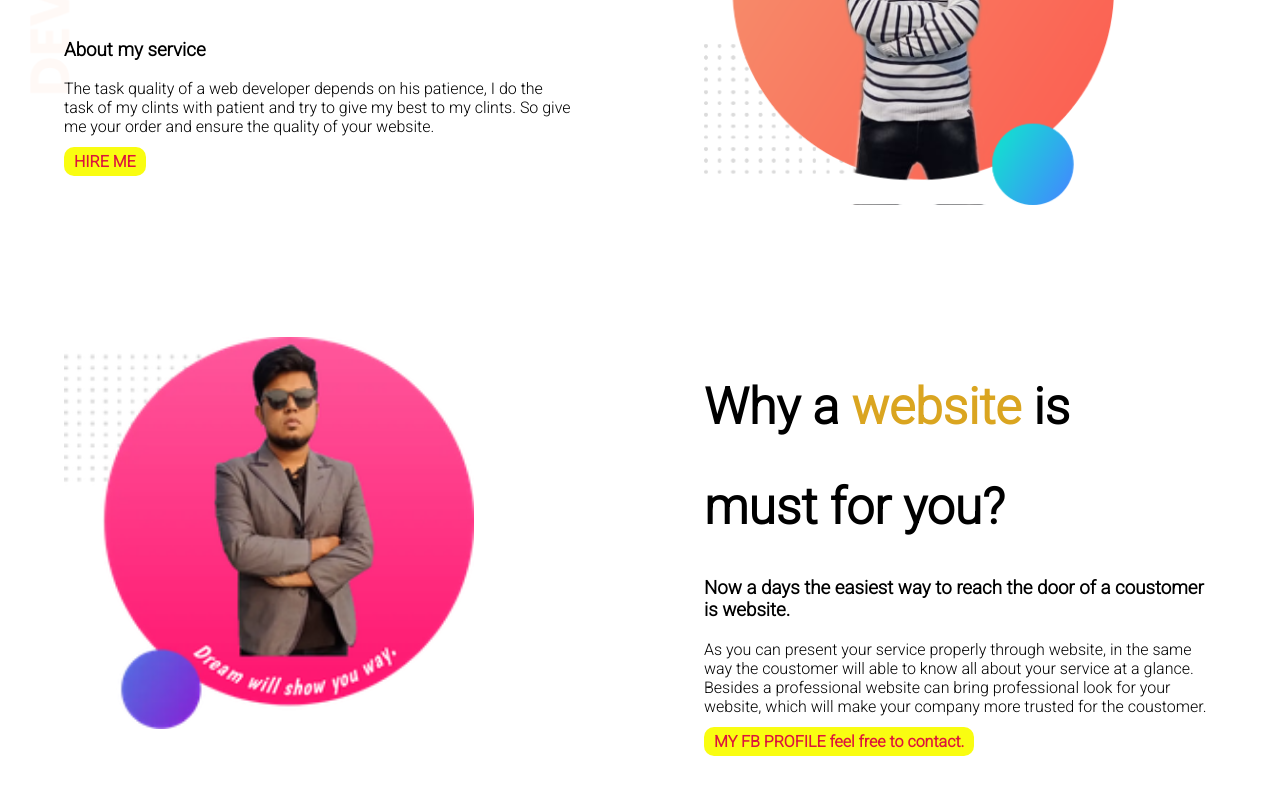
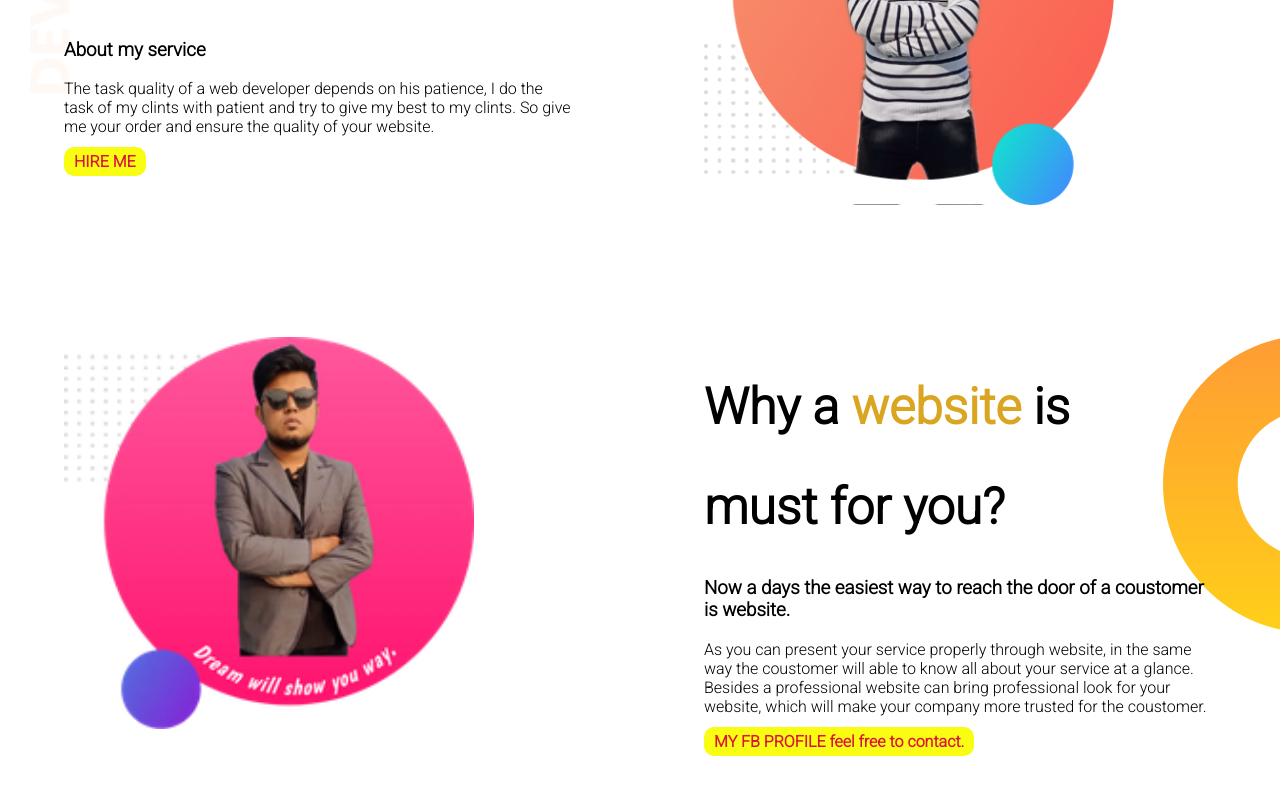
Before and after one commit to MD-MOSADDIK/practice-web, a plain HTML site: page index.html in a window 1280 px wide. Shown: the part 391-1186 px from the top of the page. Drawn offline with Linux system fonts and the light colour scheme.

Commit message:
last background added

```diff
--- a/index.html
+++ b/index.html
@@ -24,7 +24,7 @@
         </div>
     </section>
 
-    <section>
+    <section class="lower">
         <div class="half-width">
             <img src="images/mybg2.png">
         </div>
--- a/style.css
+++ b/style.css
@@ -7,3 +7,4 @@ img{width: 80%;}
 .upper{background-image: url(images/top-banner.png);background-repeat: no-repeat;}
 section{height: 500px;}
 .linkedin-button { text-decoration: none; padding: 5px 10px; color: crimson; background-color: rgb(249, 253, 17); font-weight: 1000; border-radius:  10px;}
+.lower{background-image: url(images/dream-bg.png); background-repeat: no-repeat; background-position: right;}
```
